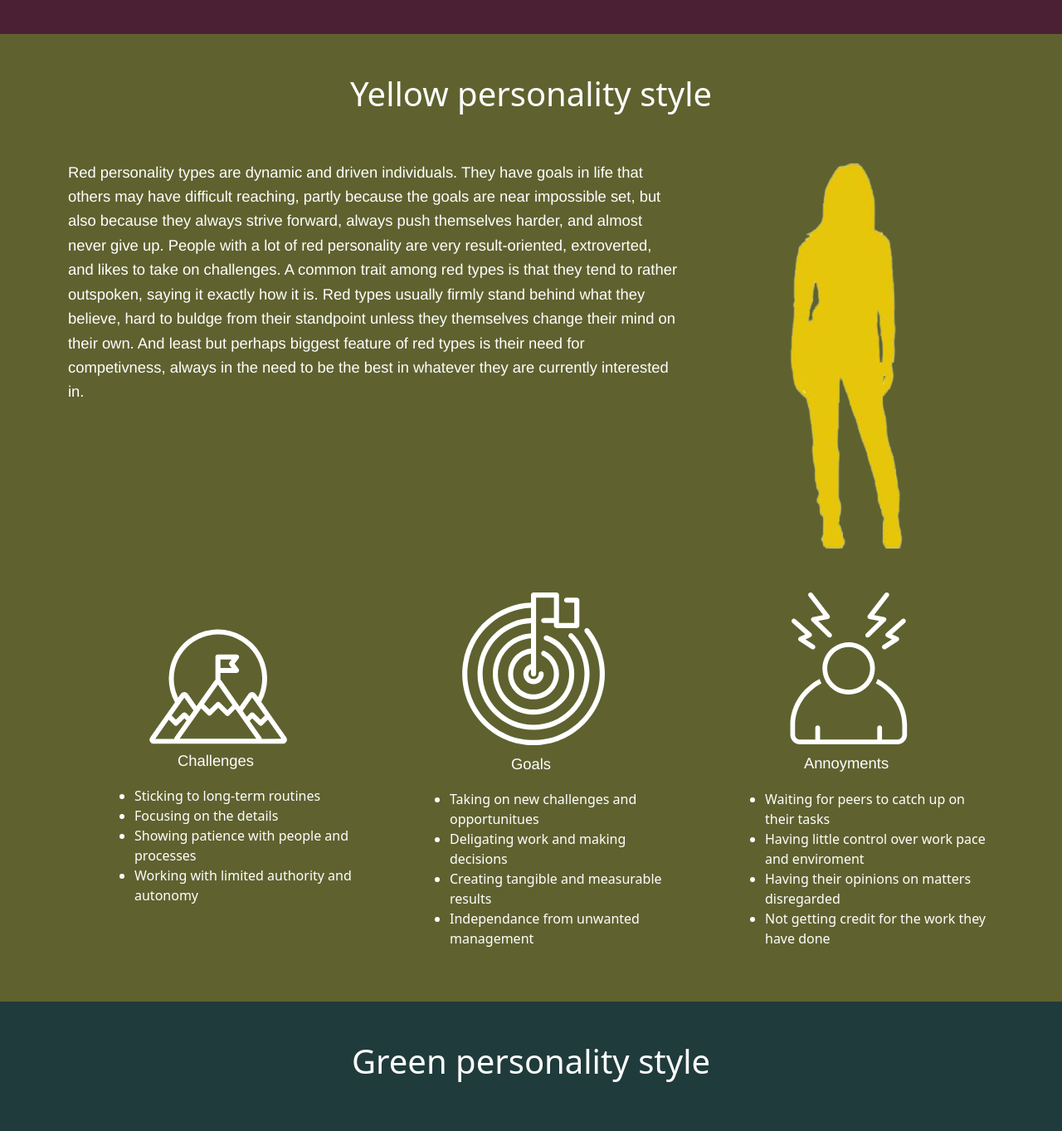
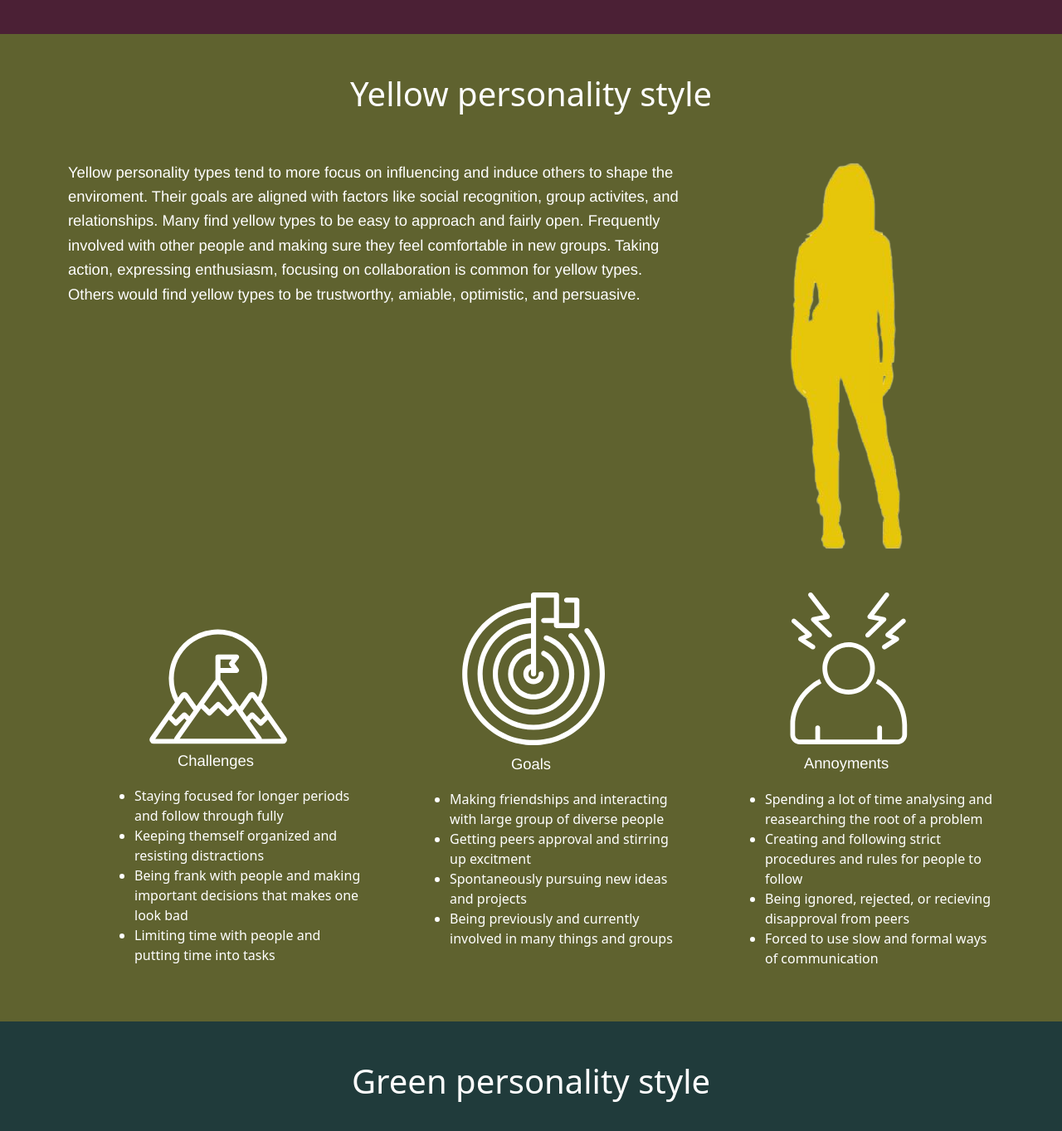
Before and after one commit to Adilius/four-color-test, a Flask app: page /personalities in a window 1280 px wide. Shown: the part 1237-2600 px from the top of the page at 83% size. Run offline with Flask 2, Linux system fonts and the light colour scheme; some libraries are stand-ins or nearby versions.

Commit message:
Updated personality yellow page

```diff
--- a/app/templates/personalities/personality_yellow.html
+++ b/app/templates/personalities/personality_yellow.html
@@ -4,23 +4,14 @@
         <div class="row pt-5">
             <div class="col-12 col-md-8">
                 <p>
-                    Red personality types are dynamic and driven individuals. They have goals in life that others may
-                    have
-                    difficult reaching,
-                    partly because the goals are near impossible set, but also because they always strive forward,
-                    always push
-                    themselves harder, and almost never give up.
-                    People with a lot of red personality are very result-oriented, extroverted, and likes to take on
-                    challenges. A
-                    common trait among red types is that they
-                    tend to rather outspoken, saying it exactly how it is. Red types usually firmly stand behind what
-                    they
-                    believe, hard to buldge from their standpoint
-                    unless they themselves change their mind on their own. And least but perhaps biggest feature of red
-                    types
-                    is
-                    their need for competivness, always in the
-                    need to be the best in whatever they are currently interested in.
+                    Yellow personality types tend to more focus on influencing and induce others to shape the enviroment.
+
+                    Their goals are aligned with factors like social recognition, group activites, and relationships.
+                    Many find yellow types to be easy to approach and fairly open.
+                    Frequently involved with other people and making sure they feel comfortable in new groups.
+
+                    Taking action, expressing enthusiasm, focusing on collaboration is common for yellow types.
+                    Others would find yellow types to be trustworthy, amiable, optimistic, and persuasive.
                 </p>
             </div>
             <div class="col-12 col-md-4">
@@ -40,16 +31,16 @@
                 </h1>
                 <ul class="ms-5 list-dots">
                     <li>
-                        Sticking to long-term routines
+                        Staying focused for longer periods and follow through fully
                     </li>
                     <li>
-                        Focusing on the details
+                        Keeping themself organized and resisting distractions
                     </li>
                     <li>
-                        Showing patience with people and processes
+                        Being frank with people and making important decisions that makes one look bad
                     </li>
                     <li>
-                        Working with limited authority and autonomy
+                        Limiting time with people and putting time into tasks
                     </li>
                 </ul>
             </div>
@@ -63,16 +54,16 @@
                 </h1>
                 <ul class="ms-5 list-dots">
                     <li>
-                        Taking on new challenges and opportunitues
+                        Making friendships and interacting with large group of diverse people
                     </li>
                     <li>
-                        Deligating work and making decisions
+                        Getting peers approval and stirring up excitment
                     </li>
                     <li>
-                        Creating tangible and measurable results
+                        Spontaneously pursuing new ideas and projects
                     </li>
                     <li>
-                        Independance from unwanted management
+                        Being previously and currently involved in many things and groups
                     </li>
                 </ul>
             </div>
@@ -86,16 +77,16 @@
                 </h1>
                 <ul class="ms-5 list-dots">
                     <li>
-                        Waiting for peers to catch up on their tasks
+                        Spending a lot of time analysing and reasearching the root of a problem
                     </li>
                     <li>
-                        Having little control over work pace and enviroment
+                        Creating and following strict procedures and rules for people to follow
                     </li>
                     <li>
-                        Having their opinions on matters disregarded
+                        Being ignored, rejected, or recieving disapproval from peers
                     </li>
                     <li>
-                        Not getting credit for the work they have done
+                        Forced to use slow and formal ways of communication
                     </li>
                 </ul>
             </div>
```
Also changed, not shown: app/app.db.
